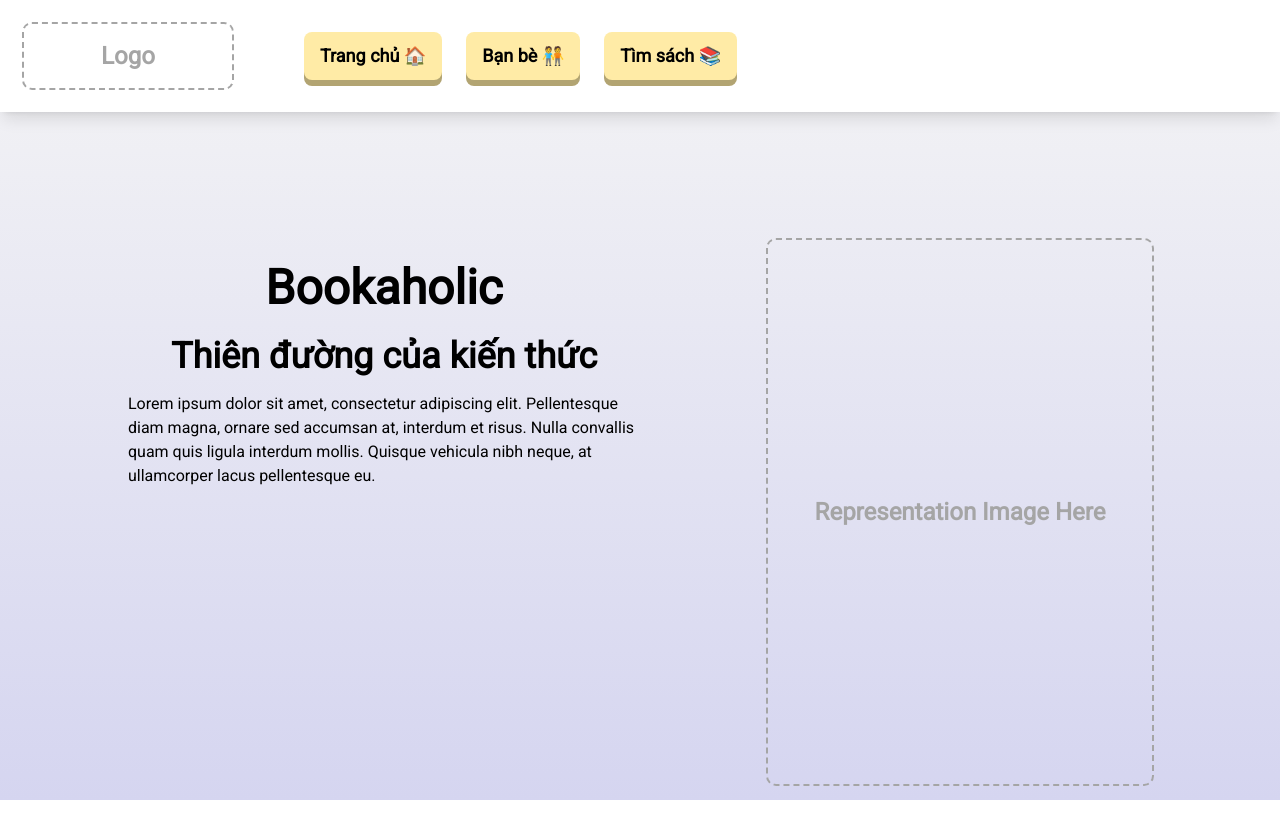
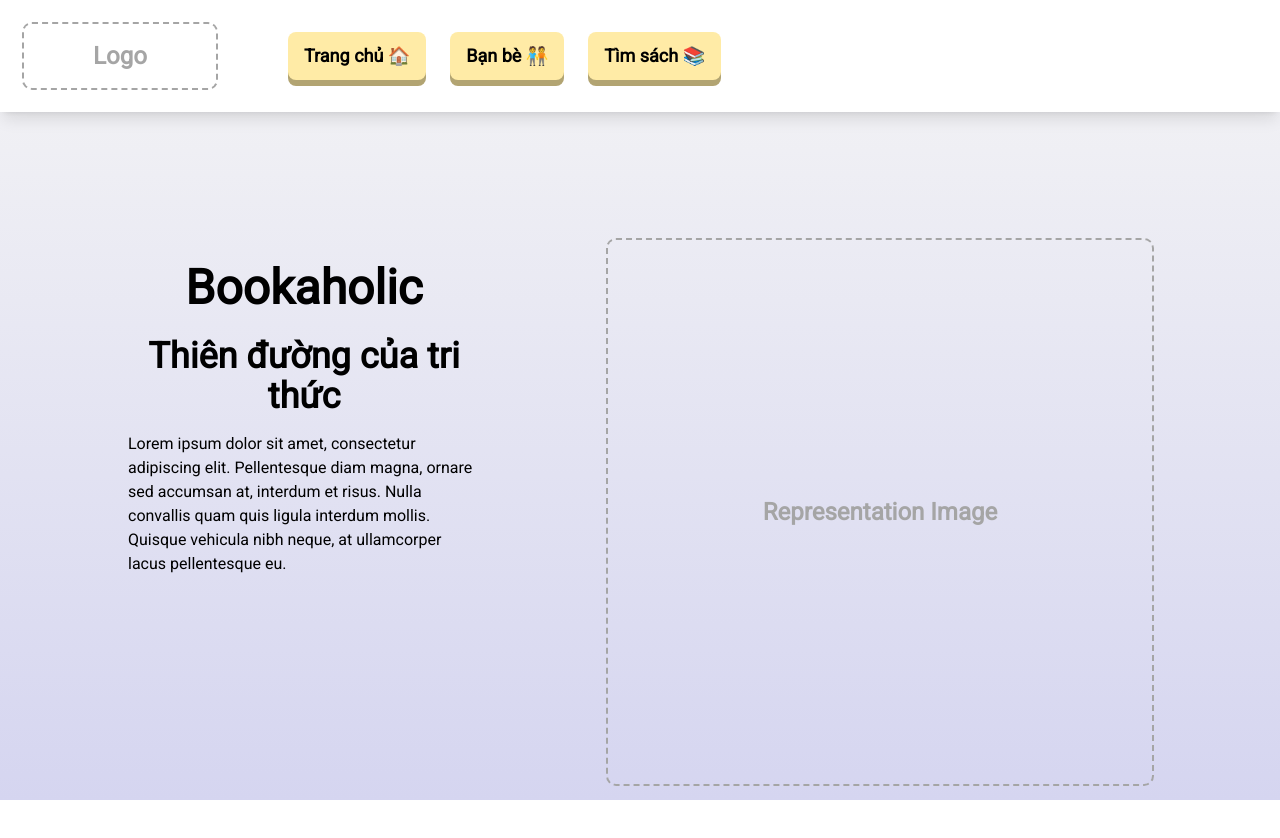
Before and after one commit to Reimnop/bookaholic, a SvelteKit app: page / in a window 1280 px wide. Shown: the top 838 px of the page. Built offline with nearby package versions, Linux system fonts and the light colour scheme.

Commit message:
Adjust image size

```diff
--- a/src/lib/components/Header.svelte
+++ b/src/lib/components/Header.svelte
@@ -5,8 +5,8 @@
 
 <div class="w-full h-28 flex gap-12 bg-surface shadow-lg">
     <!-- Logo -->
-    <a class="w-64 h-full p-6 no-underline" href="/">
-        <Placeholder title="Logo" class="w-full h-full" />
+    <a class="h-full p-6 no-underline" href="/">
+        <Placeholder title="Logo" class="h-full aspect-[3]" />
     </a>
 
     <!-- Links -->
@@ -14,10 +14,10 @@
         <LinkButton class="grid place-items-center px-4" href="/">
             <h6>Trang chủ 🏠</h6>
         </LinkButton>
-        <LinkButton class="grid place-items-center px-4" href="/">
+        <LinkButton class="grid place-items-center px-4" href="/friend">
             <h6>Bạn bè 🧑‍🤝‍🧑</h6>
         </LinkButton>
-        <LinkButton class="grid place-items-center px-4" href="/">
+        <LinkButton class="grid place-items-center px-4" href="/search">
             <h6>Tìm sách 📚</h6>
         </LinkButton>
     </div>
--- a/src/routes/+page.svelte
+++ b/src/routes/+page.svelte
@@ -6,11 +6,11 @@
     <title>Trang chủ</title>
 </svelte:head>
 
-<div class="w-full h-screen p-32 grid gap-32 grid-flow-col">
+<div class="w-full h-screen p-32 flex gap-32">
     <div>
         <h1 class="text-center">Bookaholic</h1>
-        <h2 class="text-center">Thiên đường của kiến thức</h2>
+        <h2 class="text-center">Thiên đường của tri thức</h2>
         <p>Lorem ipsum dolor sit amet, consectetur adipiscing elit. Pellentesque diam magna, ornare sed accumsan at, interdum et risus. Nulla convallis quam quis ligula interdum mollis. Quisque vehicula nibh neque, at ullamcorper lacus pellentesque eu.</p>
     </div>
-    <Placeholder title="Representation Image Here" class="w-96 h-full" />
+    <Placeholder title="Representation Image" class="h-full aspect-square" />
 </div>
```
